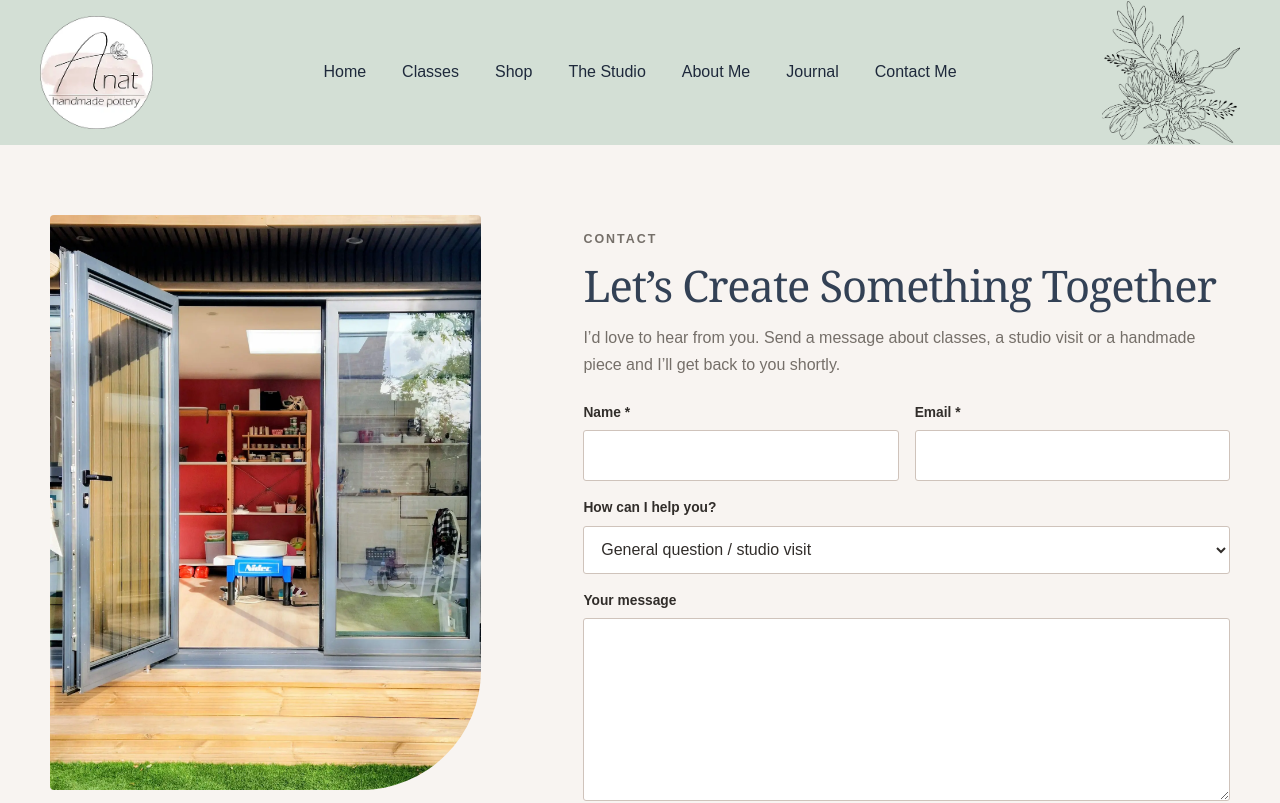
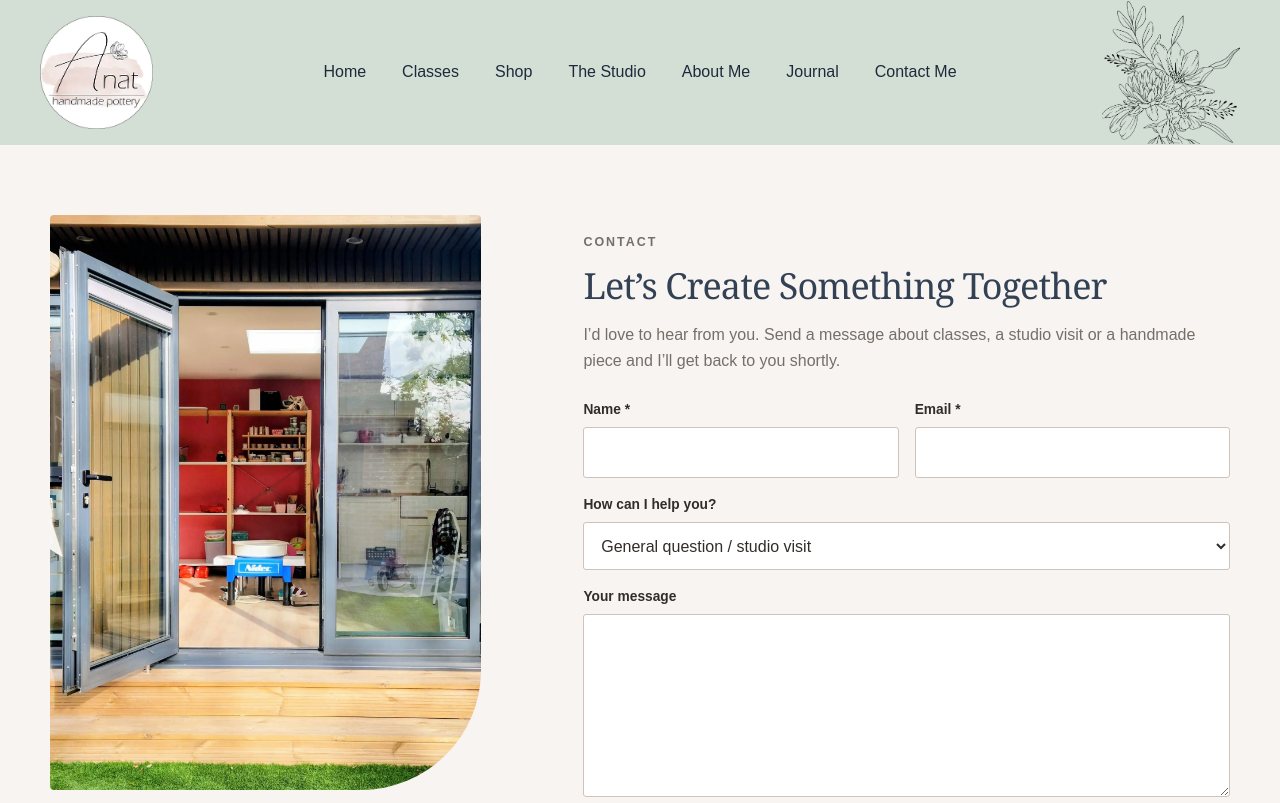
Before and after one commit to varonrot/anat-handmade-pottery, a Next.js app: page /contact-me in a window 1280 px wide. Shown: the top 803 px of the page. Built offline with nearby package versions, Linux system fonts and the light colour scheme; a web font is replaced by a local one.

Commit message:
Further reduce contact heading size

```diff
--- a/app/globals.css
+++ b/app/globals.css
@@ -219,7 +219,7 @@ del { margin-right: .35rem; color: var(--muted); font-weight: 400; }
 .contact-image > div { display: grid; grid-template-columns: max-content 1fr; gap: .3rem 1rem; margin: 1rem; }
 .contact-image span { color: var(--muted); }
 .contact-copy > p { max-width: 650px; color: var(--muted); }
-.contact-copy h1 { max-width: 640px; margin-bottom: 1rem; font-size: clamp(2.5rem, 3.4vw, 3.75rem); line-height: 1.08; }
+.contact-copy h1 { max-width: 640px; margin-bottom: 1rem; font-size: clamp(2.25rem, 2.7vw, 3rem); line-height: 1.12; }
 .faq-list { max-width: 900px; padding-block: 70px 110px; }
 .faq-list details { border-bottom: 1px solid var(--line); }
 .faq-list summary { display: flex; justify-content: space-between; gap: 2rem; padding: 1.5rem 0; cursor: pointer; list-style: none; font-family: Georgia, serif; font-size: 1.3rem; }
```
